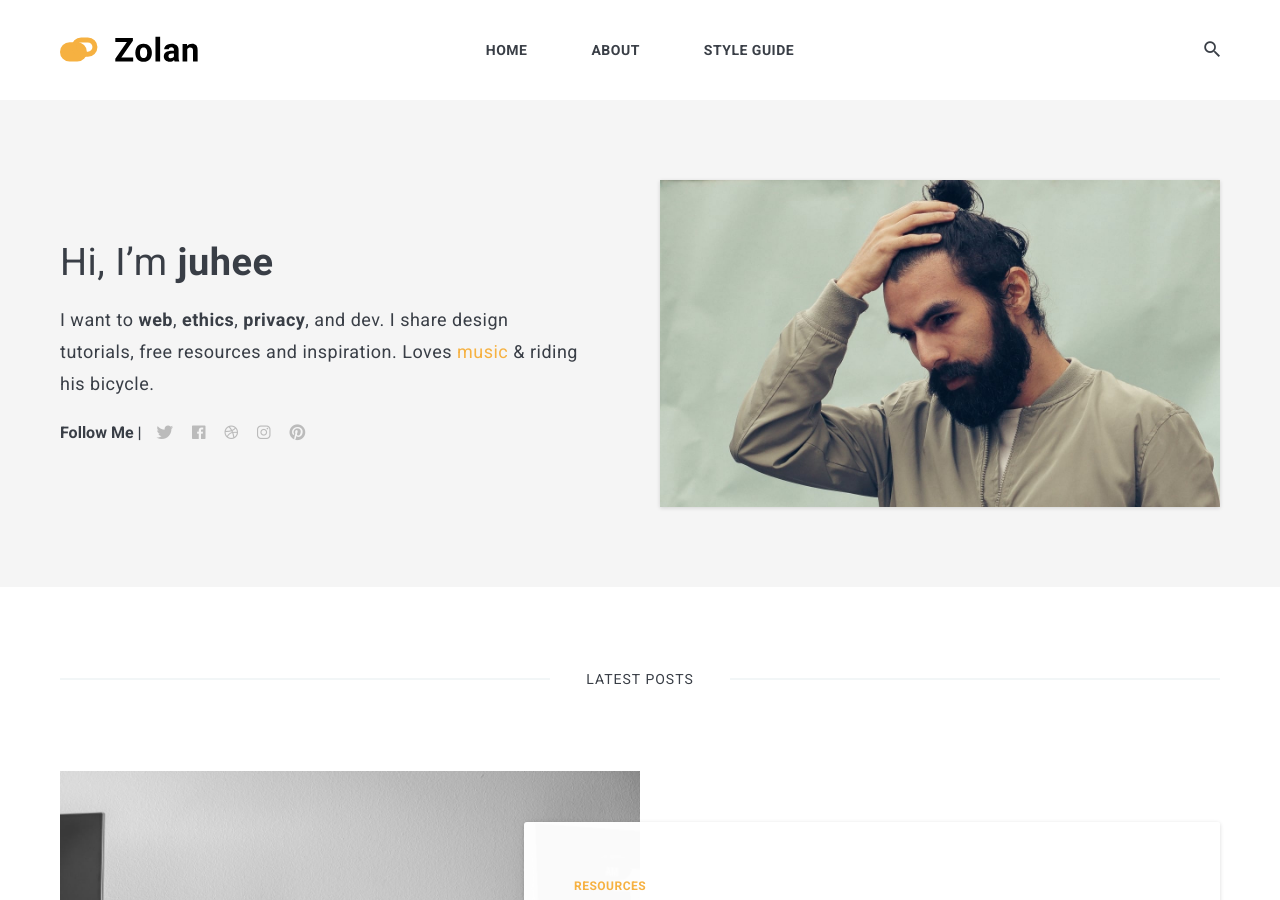
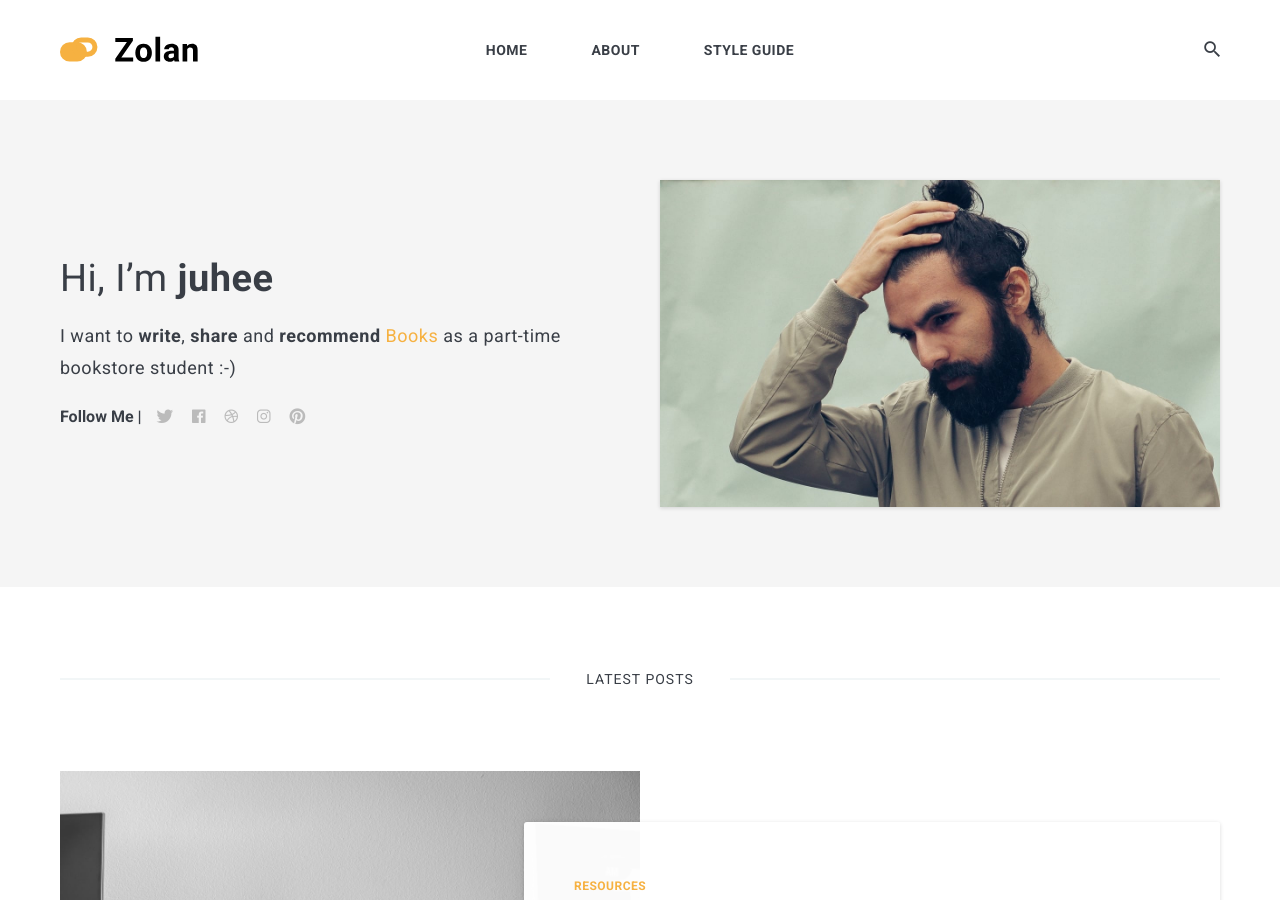
Before and after one commit to du2i/du2i.github.io, a Jekyll site: the page built from index.html, in a window 1280 px wide and 900 px high. Built offline with Jekyll 4.4.1, drawn with Linux system fonts in a browser that asks for light colours; nearby versions of some CDN libraries; the list of posts is cut into pages by our own code.

Commit message:
Update settings.yml

```diff
--- a/_data/settings.yml
+++ b/_data/settings.yml
@@ -11,7 +11,7 @@ author:
   name: Juhee
   image: 01.jpg
   say-hello: Hi, I’m <strong>juhee </strong>
-  bio: I want to  <strong>web</strong>, <strong>ethics</strong>, <strong>privacy</strong>, and dev. I share design tutorials, free resources and inspiration. Loves <a href="#">music</a> & riding his bicycle.
+  bio: I want to  <strong>write</strong>, <strong>share</strong> and <strong>recommend </strong>  <a href="#"> Books</a> as a part-time bookstore student :-)
 
 
 #-------------------------------
```
